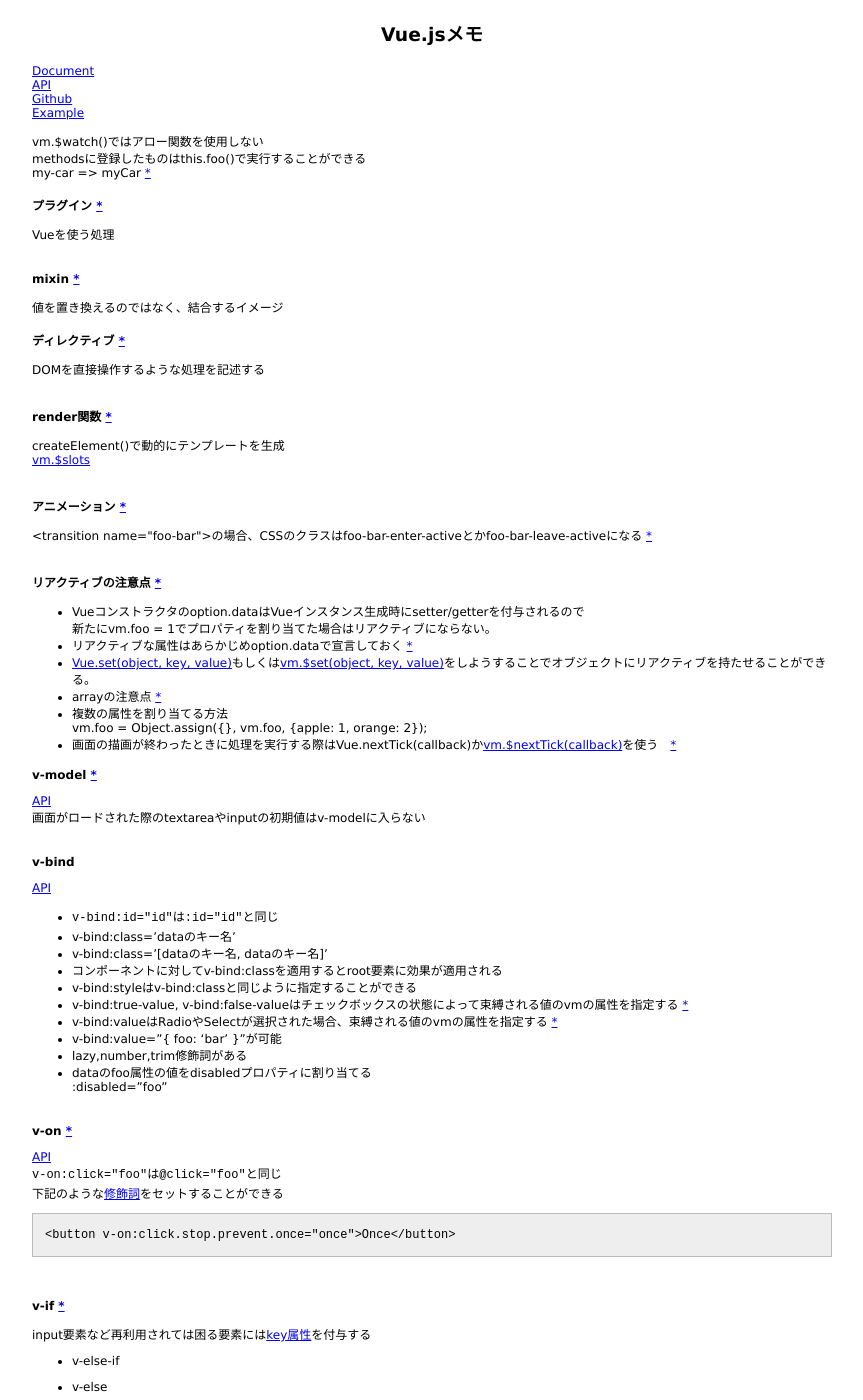
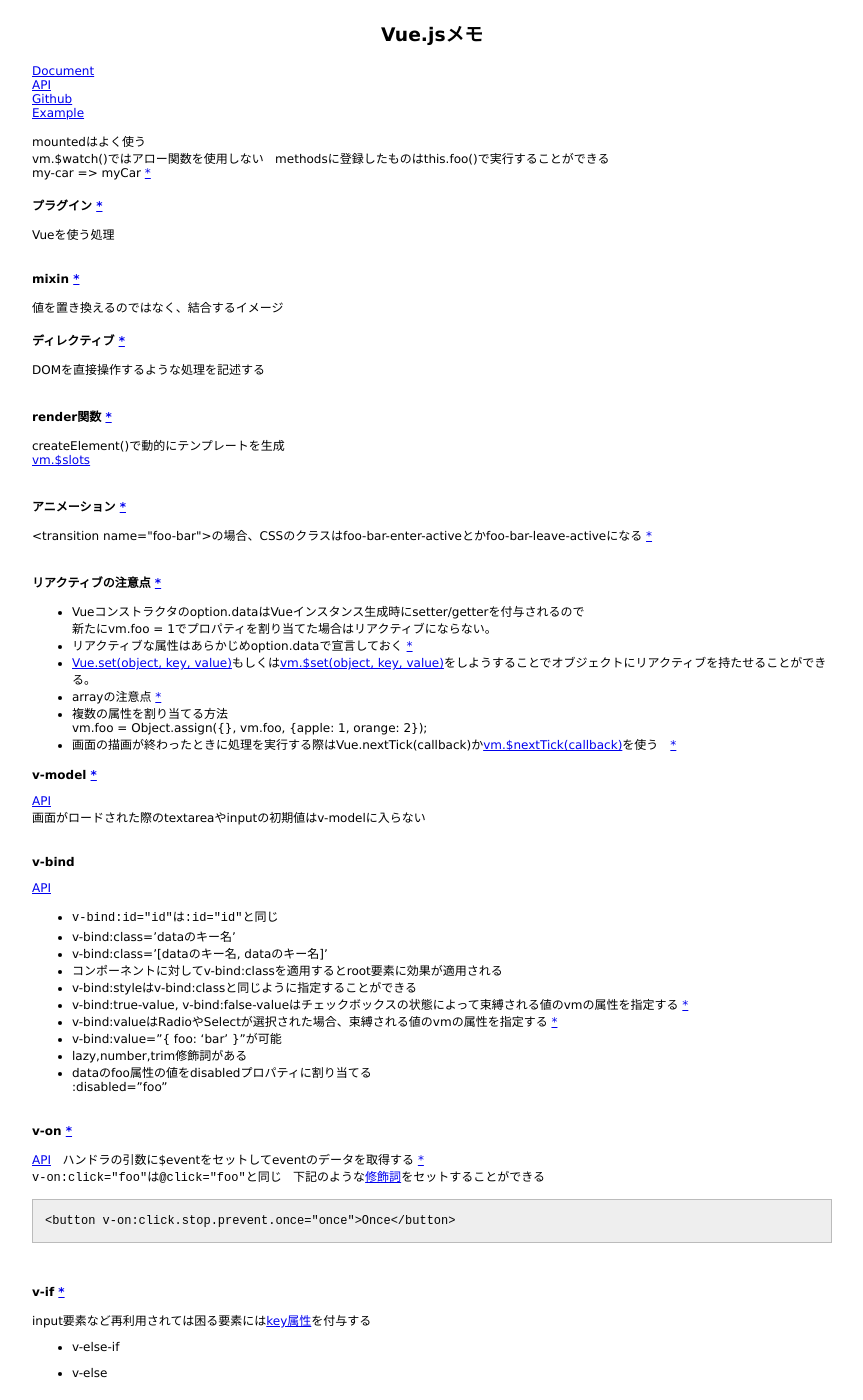
Before and after one commit to 38elements/38elements.github.com, a Jekyll site: the page built from _posts/2016-12-20-vuejs.md, in a window 1280 px wide and 1400 px high. Shown: the whole window, without its empty margins (208-1071 px from the left). Built offline with Jekyll 4.4.1, drawn with Linux system fonts in a browser that asks for light colours.

Commit message:
Update 2016-12-20-vuejs.md

```diff
--- a/_posts/2016-12-20-vuejs.md
+++ b/_posts/2016-12-20-vuejs.md
@@ -7,6 +7,7 @@ title: Vue.jsメモ
 [Github](https://github.com/vuejs/vue)
 [Example](http://jsdo.it/38elements/vuejs-1)
 
+mountedはよく使う
 vm.$watch()ではアロー関数を使用しない
 methodsに登録したものはthis.foo()で実行することができる
 my-car => myCar [\*](https://vuejs.org/v2/guide/components.html#Component-Naming-Conventions)
@@ -66,6 +67,7 @@ createElement()で動的にテンプレートを生成
 
 #### v-on [\*](https://jp.vuejs.org/v2/guide/events.html)
 [API](https://vuejs.org/v2/api/#v-on)
+ハンドラの引数に$eventをセットしてeventのデータを取得する [\*](https://vuejs.org/v2/guide/events.html#Methods-in-Inline-Handlers)
 `v-on:click="foo"`は`@click="foo"`と同じ
 下記のような[修飾詞](https://vuejs.org/v2/guide/events.html#Event-Modifiers)をセットすることができる
 
```
